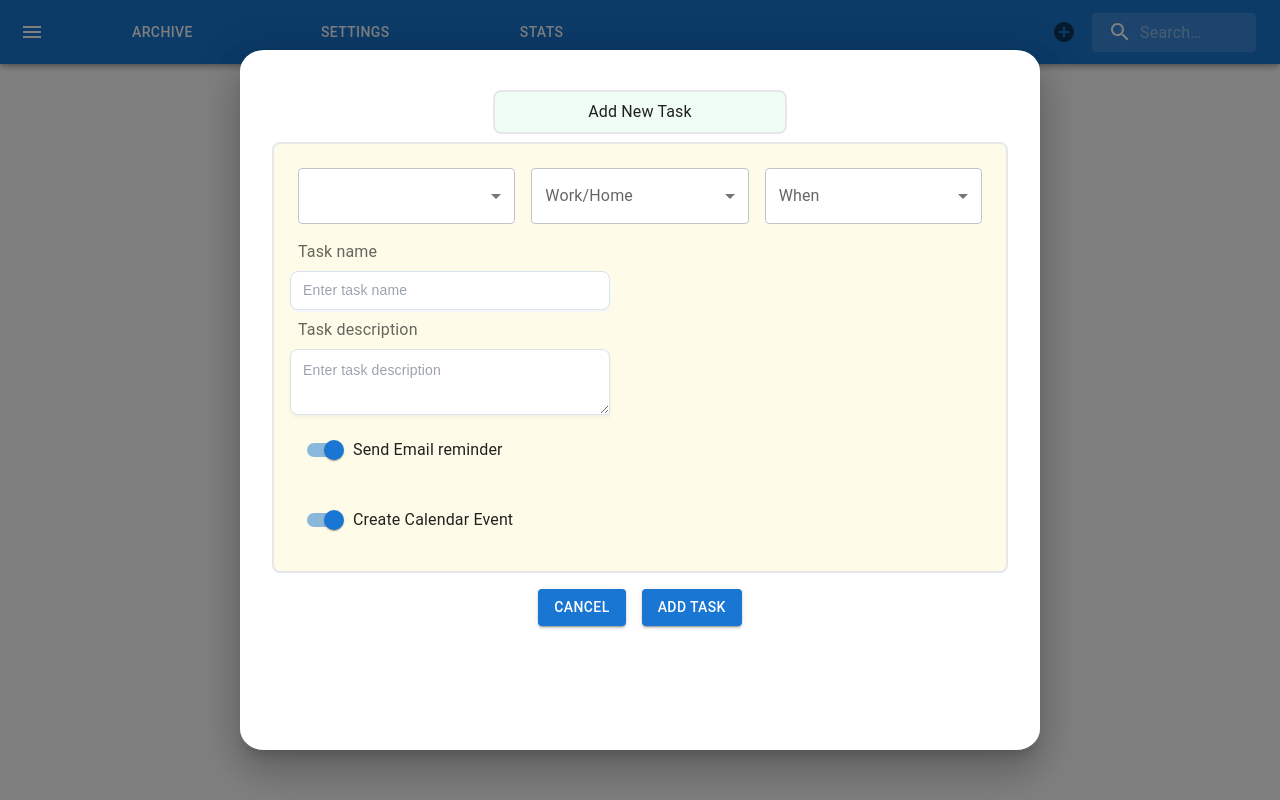
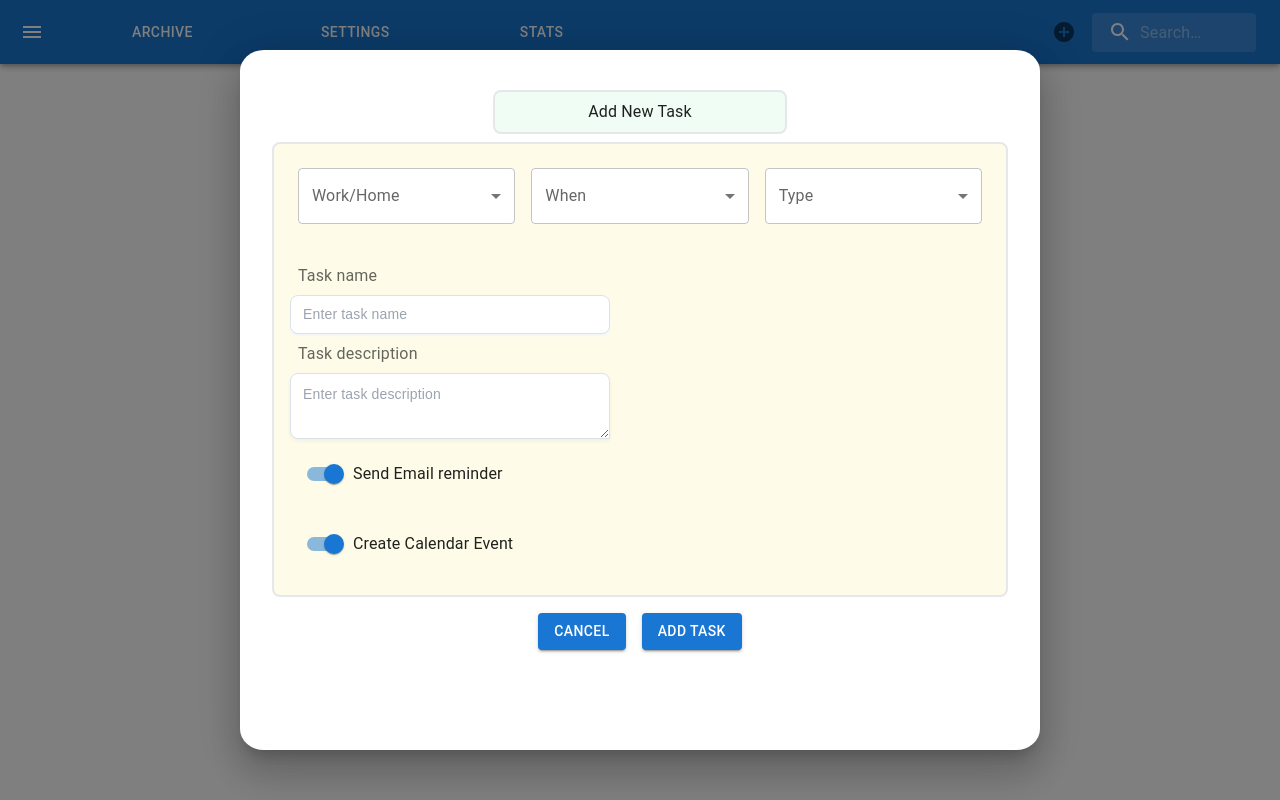
Before and after one commit to ipcampbell12/react_organizer_app, a React (Vite) app: page / in a window 1280 px wide. Both pictures are taken after a click on the button 1064 px from the left and 32 px from the top of the page. Built offline with nearby package versions, Linux system fonts and the light colour scheme.

Commit message:
repeated tasks; reset

```diff
--- a/src/Components/Form/SelectMenu.jsx
+++ b/src/Components/Form/SelectMenu.jsx
@@ -17,7 +17,6 @@ export default function SelectMenu({ choice, handleChange, options, label }) {
                 <Select
                     labelId="demo-simple-select-label"
                     id="demo-simple-select"
-                    defaultValue="Select an options"
                     value={choice}
                     label={label}
                     onChange={handleChange}
--- a/src/Components/Form/TaskForm.jsx
+++ b/src/Components/Form/TaskForm.jsx
@@ -1,4 +1,4 @@
-import * as React from 'react';
+import { useState, useEffect } from 'react';
 //import classes from './UiModal.module.css';
 import SelectMenu from './SelectMenu';
 import InputComponent from '../UI/InputComponent'
@@ -24,38 +24,49 @@ const style = {
 export default function TaskForm({ show, handleClose }) {
 
     //States
-    const [workHome, setWorkhome] = React.useState('');
-    const [when, setWhen] = React.useState('');
-    const [type, setType] = React.useState('')
-    const [frequency, setFrequency] = React.useState('');
-    const [emailReminder, setEmailReminder] = React.useState(false);
-    const [calEvent, setCalEvent] = React.useState(false);
+    const [workHome, setWorkhome] = useState('');
+    const [when, setWhen] = useState('');
+    const [type, setType] = useState('')
+    const [frequency, setFrequency] = useState('');
+    const [emailReminder, setEmailReminder] = useState(false);
+    const [calEvent, setCalEvent] = useState(false);
+
+
 
     //Arrays
     const options = getOptions();
-    const selectionMenus = [options.whenOptions, options.whenOptions, options.typeOptions]
-    const statesArray = [workHome, when, type];
+    const selectionMenus = [options.workHomeOptions, options.whenOptions, options.typeOptions]
+    const statesArray = [workHome, when, type, frequency];
     const setterArray = [setWorkhome, setWhen, setType, setFrequency];
     const buttons = ["Cancel", "Add Task"];
 
-    const handleChange = (event, setter) => {
+    const handleSelectChange = (event, setter) => {
         setter(event.target.value);
     };
 
+    const resetSelectStates = () => {
+        setterArray.forEach(setter => setter(''));
+        console.log("The reset function has run")
+    }
+
     const header = "Add New Task";
 
+    useEffect(() => {
+        console.log("When is: ", type)
+    }, [type])
     // console.log(buttons)
     const modalContent = (
         <div className="flex flex-col justify-center border-2 p-4 rounded-lg bg-yellow-50">
             <div className="flex">
                 {selectionMenus.map((menu, index) => {
                     return (
-                        <SelectMenu choice={statesArray[index]} handleChange={(e) => handleChange(e, setterArray[index])} options={menu} label={options.labels[index]} key={index} className="border-2 rounded-lg p-3 text-center" />
+                        <SelectMenu choice={statesArray[index]} handleChange={(e) => handleSelectChange(e, setterArray[index])} options={menu} label={options.labels[index]} key={index} className="border-2 rounded-lg p-3 text-center" />
                     )
                 })}
             </div>
+            <br />
             <div>
-                {frequency === "Repeated Tasks" ? <SelectMenu choice={frequency} handleChange={(e) => handleChange(e, setterArray[3])} options={options.frequencyOptions} label={options.labels[3]} /> : ''}
+                {type === "Repeated Tasks" ? <SelectMenu choice={frequency} handleChange={(e) => handleSelectChange(e, setterArray[3])} options={options.frequencyOptions} label={options.labels[3]} /> : ''}
             </div>
             <div className="flex flex-col">
                 <InputComponent placeholder={"Enter task name"} label={"Task name"} className="m-1 p-1 rounded-lg" />
@@ -69,7 +80,7 @@ export default function TaskForm({ show, handleClose }) {
 
     return (
 
-        <ModalComponent show={show} handleClose={handleClose} header={header} modalContent={modalContent} buttonArr={buttons} />
+        <ModalComponent show={show} handleClose={handleClose} reset={resetSelectStates} header={header} modalContent={modalContent} buttonArr={buttons} />
 
     );
 }
--- a/src/Components/UI/ButtonComponent.jsx
+++ b/src/Components/UI/ButtonComponent.jsx
@@ -2,14 +2,14 @@ import * as React from 'react';
 import Stack from '@mui/material/Stack';
 import Button from '@mui/material/Button';
 
-export default function ButtonSet({ buttonArr, handleClose }) {
+export default function ButtonSet({ buttonArr, handleClose, reset }) {
     // console.log("The buttons are working")
     // console.log(buttonArr)
     // console.log("The buttons are still working")
     return (
         <Stack spacing={2} direction="row">
             {buttonArr.map((button, idx) => {
-                return <Button variant="contained" key={idx} onClick={handleClose}>{button}</Button>
+                return <Button variant="contained" key={idx} onClick={() => { handleClose(), reset() }}>{button}</Button>
             })}
 
 
--- a/src/Components/UI/ModalComponent.jsx
+++ b/src/Components/UI/ModalComponent.jsx
@@ -18,7 +18,7 @@ const style = {
     p: 4,
 };
 
-function ModalComponent({ show, handleClose, headerVariant, header, modalContent, buttonArr }) {
+function ModalComponent({ show, handleClose, headerVariant, header, modalContent, buttonArr, reset }) {
     // console.log(buttonArr)
     return (
         <Modal
@@ -36,7 +36,7 @@ function ModalComponent({ show, handleClose, headerVariant, header, modalContent
                 </Typography>
                 {modalContent}
                 <div className="p-2 m-2 flex justify-center">
-                    <ButtonSet buttonArr={buttonArr} handleClose={handleClose} />
+                    <ButtonSet buttonArr={buttonArr} handleClose={handleClose} reset={reset} />
                 </div>
 
             </Box>
--- a/src/options.js
+++ b/src/options.js
@@ -1,11 +1,11 @@
 export default function getOptions() {
     const optionsObject = {
-        workHomeOptions: ["", "Work", "Home"],
-        whenOptions: ["", 'Today', 'This Week', 'This Month', 'Later', 'Someday Maybe'],
-        typeOptions: ["", "Repeated Tasks", "Other Tasks", "Projects", "Things to Buy", "People to Contact"],
-        labels: ["", "Work/Home", "When", "Type", "Frequency"],
-        frequencyOptions: ["", "Daily", "Weekly", "Monthly", "Yearly", "Custom"],
-        selectionMenus: []
+        workHomeOptions: ["Work", "Home"],
+        whenOptions: ['Today', 'This Week', 'This Month', 'Later', 'Someday Maybe'],
+        typeOptions: ["Repeated Tasks", "Other Tasks", "Projects", "Things to Buy", "People to Contact"],
+        labels: ["Work/Home", "When", "Type", "Frequency"],
+        frequencyOptions: ["Daily", "Weekly", "Monthly", "Yearly", "Custom"],
+
     }
 
     return optionsObject;
```
